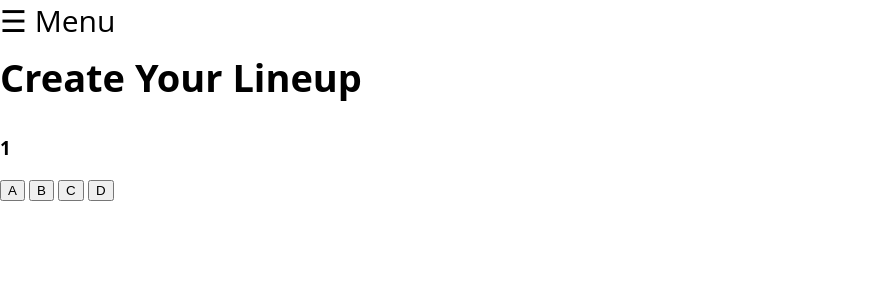
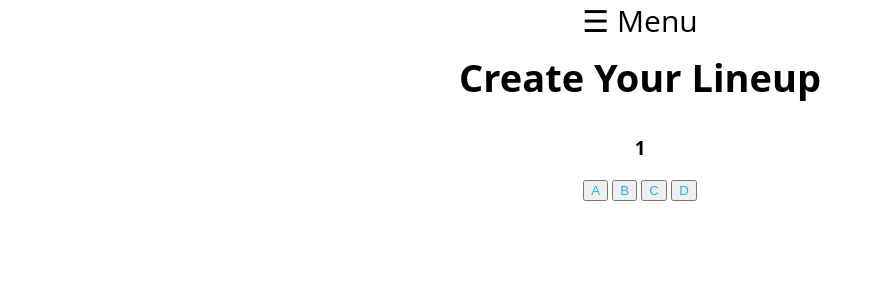
Before and after one commit to aceome/FamLeague, a Django app: page /lineup/1/ in a window 1280 px wide. Shown: the top 303 px of the page, without its empty margins (0-883 px from the left). Run offline with Django 3.2, Linux system fonts and the light colour scheme; the visitor is signed in with stand-in values (Sample User, id 1); data that the repository does not hold is empty.

Commit message:
capstone started lineup views

```diff
--- a/mysite/famleague/admin.py
+++ b/mysite/famleague/admin.py
@@ -1,5 +1,7 @@
 from django.contrib import admin
 from .models import Team
+# from .models import TeamScore
 
 # Register your models here.
 admin.site.register(Team)
+# admin.site.register(TeamScore)
--- a/mysite/famleague/static/famleague/style.css
+++ b/mysite/famleague/static/famleague/style.css
@@ -1,18 +1,24 @@
+html, body {
+    margin: 0;
+}
+body {
 
-body {
-    margin: 0 auto;
-    /*margin-left: 250px;*/
-    /*background-color: azure;*/
+   text-align: center;
     font-family: 'Open Sans', sans-serif;
 }
 #main-flex-container {
     text-align: center;
     margin: 0 auto;
     width: 100%;
-    height: 100vh;
+    height: 100vw;
     background-color: #818181;
 }
 
+#main-user-page {
+    /*display: flex;*/
+    flex-direction: row;
+    justify-content: center;
+}
 
 .form-box {
     text-align: left;
@@ -75,7 +81,7 @@ body {
     padding: 8px 8px 8px 32px;
     text-decoration: none;
     font-size: 25px;
-    color: #818181;
+    color: dodgerblue;
     display: block;
     transition: 0.3s;
 }
--- a/mysite/famleague/templates/famleague/index.html
+++ b/mysite/famleague/templates/famleague/index.html
@@ -16,15 +16,18 @@
 
         {% for team in teams %}
              <img src="{{team.image.url}}">
-            {{team.city}}
+           <div> {{team.city}}
             {{team.name}}
+           </div>
         {% endfor %}
 
     </div>
     <div id="mySidenav" class="sidenav">
       <a href="javascript:void(0)" class="closebtn" onclick="closeNav()">&times;</a>
+      <a href="{% url 'famleague:rules' %}">How to Play</a>
       <a href="{% url 'famleague:index' %}">Your Team</a>
       <a href="{% url 'famleague:leader' %}">Leaderboard</a>
+      <a href="{% url 'famleague:lineup' 'A' %}">Lineup</a>
       <a href="{% url 'famleague:logout_user' %}">Logout</a>
 
     </div>
--- a/mysite/famleague/templates/famleague/lineup.html
+++ b/mysite/famleague/templates/famleague/lineup.html
@@ -9,8 +9,10 @@
 <body>
     <div id="mySidenav" class="sidenav">
       <a href="javascript:void(0)" class="closebtn" onclick="closeNav()">&times;</a>
+      <a href="{% url 'famleague:rules' %}">How to Play</a>
       <a href="{% url 'famleague:index' %}">Your Team</a>
       <a href="{% url 'famleague:leader' %}">Leaderboard</a>
+      <a href="{% url 'famleague:lineup' 'A' %}">Lineup</a>
       <a href="{% url 'famleague:logout_user' %}">Logout</a>
       <!--<a href="#">Contact</a>-->
     </div>
@@ -28,13 +30,13 @@
                     <button type="submit" class="btn" formaction="{% url 'famleague:pick_team' team.id %}">
                         <img class="teampick" src="{{team.image.url}}">
                     </button>
-                    {{team.city}} {{team.name}}
+                <div class="team-city"> {{team.city}} {{team.name}}</div>
                 {% endfor %}
             </form>
-            <button type="submit" class="btn-a" name="a_btn">A</button>
-            <button type="submit" class="btn-a" name="b_btn">B</button>
-            <button type="submit" class="btn-a" name="c_btn">C</button>
-            <button type="submit" class="btn-a" name="d_btn">D</button>
+            <button class="btn-cat"><a href="{% url 'famleague:lineup' 'A' %}">A</a></button>
+            <button class="btn-cat"><a href="{% url 'famleague:lineup' 'B' %}">B</a></button>
+            <button class="btn-cat"><a href="{% url 'famleague:lineup' 'C' %}">C</a></button>
+            <button class="btn-cat"><a href="{% url 'famleague:lineup' 'D' %}">D</a></button>
         </div>
     </div>
 
--- a/mysite/famleague/templates/famleague/rules.html
+++ b/mysite/famleague/templates/famleague/rules.html
@@ -11,6 +11,7 @@
 <body>
     <div id="mySidenav" class="sidenav">
       <a href="javascript:void(0)" class="closebtn" onclick="closeNav()">&times;</a>
+      <a href="{% url 'famleague:lineup' 'A' %}">Lineup</a>
       <a href="{% url 'famleague:index' %}">Your Team</a>
       <a href="{% url 'famleague:leader' %}">Leaderboard</a>
       <a href="{% url 'famleague:logout_user' %}">Logout</a>
@@ -57,7 +58,7 @@
             }
         }
         bt_agree.onclick = function() {
-            window.location = "{% url 'famleague:lineup' %}"
+            window.location = "{% url 'famleague:lineup' 'A' %}"
         }
     </script>
 
--- a/mysite/famleague/views.py
+++ b/mysite/famleague/views.py
@@ -79,13 +79,14 @@ def pick_team(request, team_id):
 
 @login_required
 def leader(request):
-    teams = request.team_set.all()
-    print(teams)
+    # get all the users
+    users = User.objects.all()
+    print(users)
+    # get all the users teams/scores
+    user_teams = Team.objects.filter('score_2019')
+    print(team_score)
+    # add the users scores
 
-    score = Team.objects.get()
-    print(score)
-    user = request.user
-    print(user)
-    leader_board = {'user': user, 'teams': teams, 'score': score}
+    leader_board = {'users': users, 'team_score': team_score}
     print(leader_board)
     return render(request, 'famleague/leader.html', leader_board)
```
Also changed, not shown: other parts of mysite/famleague/static/famleague/style.css (+15 -0 lines), mysite/famleague/models.py (+9 -8 lines), mysite/famleague/templates/famleague/leader.html (+16 -0 lines), mysite/famleague/templates/famleague/login.html (+17 -3 lines), mysite/famleague/migrations/0001_initial.py (added), mysite/famleague/migrations/0002_remove_team_city.py (added), mysite/famleague/migrations/0003_team_city.py (added), mysite/famleague/migrations/0004_team_score_2019.py (added).
